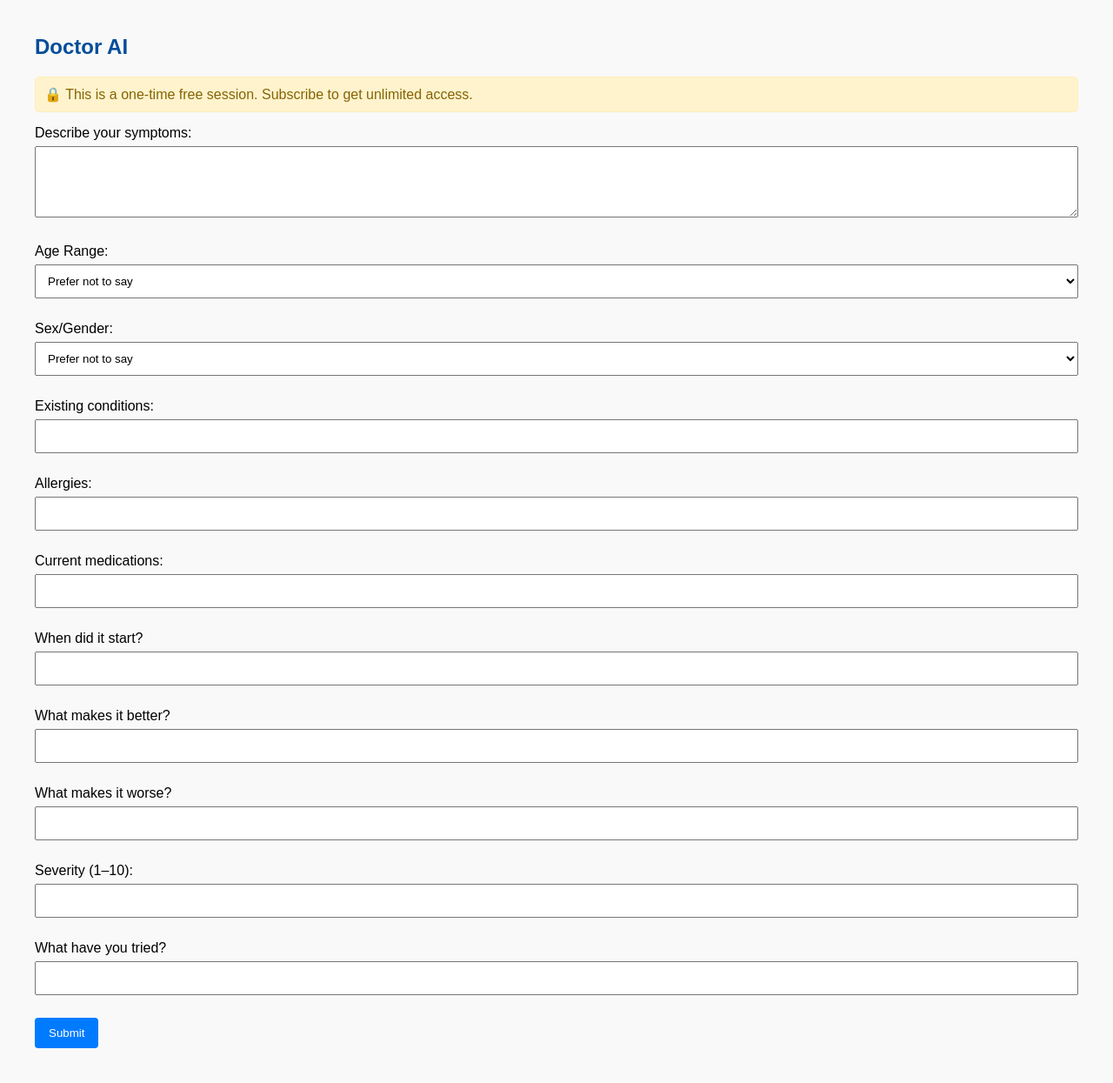
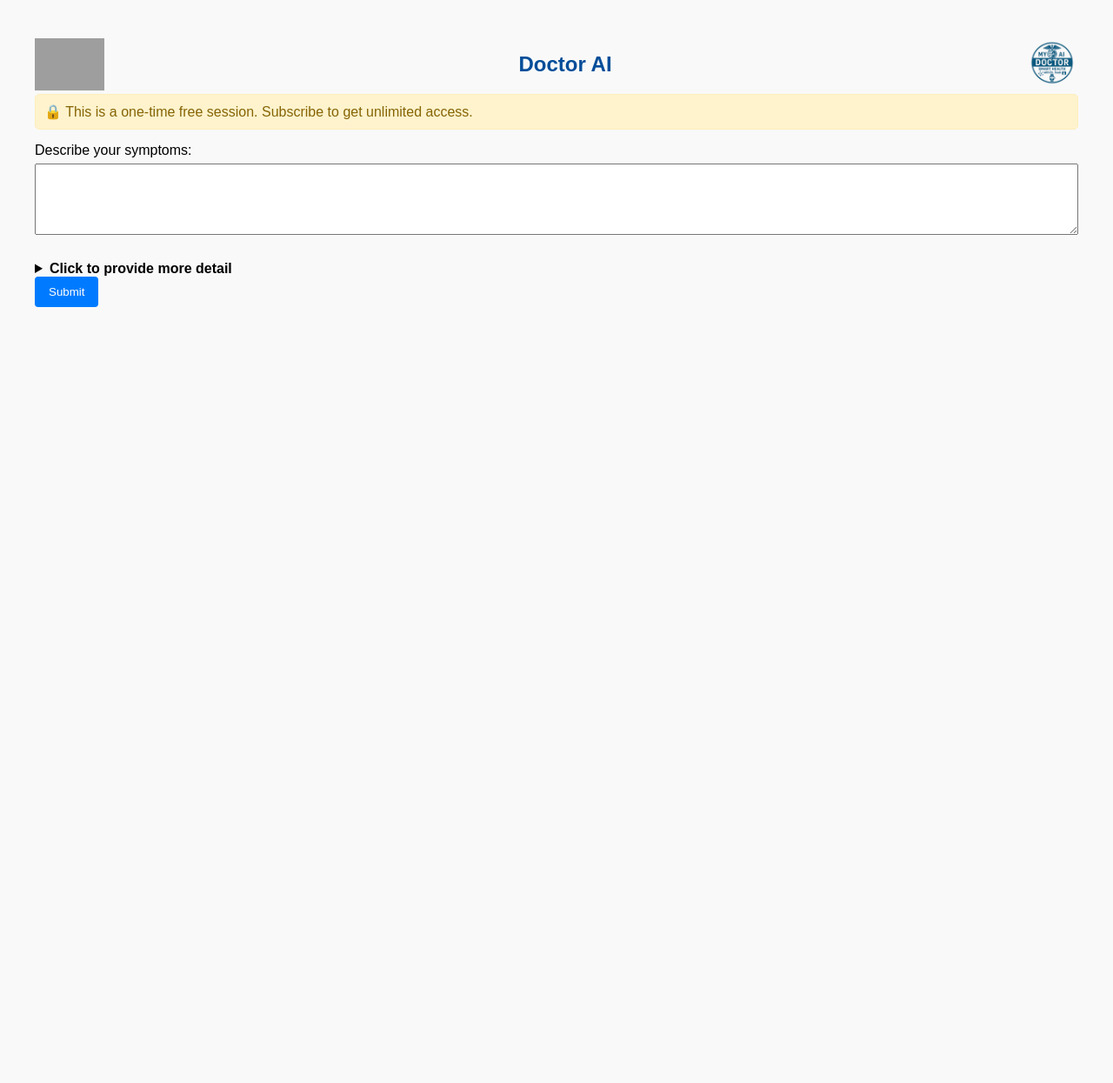
Before and after one commit to Asaabmd/doctor-ai, a Flask app: page / in a window 1280 px wide. Shown: the whole page at 87% size. After the commit the page ends 353 px from the top, so only its background shows below. Run offline with Flask 3, Linux system fonts and the light colour scheme; grey boxes are pictures that could not be loaded.

Commit message:
Update app and UI template

```diff
--- a/app.py
+++ b/app.py
@@ -42,25 +42,21 @@ def ask_chatgpt(symptoms: str, context: dict) -> str:
     )
     return response['choices'][0]['message']['content']
 
-
 @app.route("/", methods=["GET", "POST"])
 def index():
     if request.args.get("access") == "granted":
-        resp = make_response(render_template("index.html", response="", use_count=0))
-        resp.set_cookie("access_granted", "true", max_age=60 * 60 * 24 * 365)
-        resp.set_cookie("use_count", "0", max_age=60 * 60 * 24 * 30)
+        resp = make_response(render_template("index.html", response=""))
+        resp.set_cookie("access_granted", "true", max_age=60*60*24*365)
         return resp
 
     has_access = request.cookies.get("access_granted") == "true"
     use_count = int(request.cookies.get("use_count", 0))
-    locked_message = "🔒 This free version allows only one summary. Please subscribe for unlimited access."
 
-    # POST — new submission
+    if not has_access and use_count >= 1 and request.method == "POST":
+        return render_template("index.html", response="🔒 This free version allows only one summary. Please subscribe for unlimited access.")
+
+    output = ""
     if request.method == "POST":
-        form_use_count = int(request.form.get("use_count", 0))
-        if not has_access and (use_count >= 1 or form_use_count >= 1):
-            return render_template("index.html", response=locked_message, use_count=use_count)
-
         symptoms = request.form.get("symptoms", "")
         context = {
             "age_range": request.form.get("age_range", "skip"),
@@ -72,7 +68,7 @@ def index():
             "better": request.form.get("better", "unknown"),
             "worse": request.form.get("worse", "unknown"),
             "severity": request.form.get("severity", "unknown"),
-            "treatments": request.form.get("treatments", "unknown")
+            "treatments": request.form.get("treatments", "unknown"),
         }
 
         try:
@@ -80,18 +76,12 @@ def index():
         except Exception as e:
             output = f"⚠️ Error: {e}"
 
-        new_use_count = use_count + 1
-        resp = make_response(render_template("index.html", response=output, use_count=new_use_count))
         if not has_access:
-            resp.set_cookie("use_count", str(new_use_count), max_age=60 * 60 * 24 * 30)
-        return resp
+            resp = make_response(render_template("index.html", response=output))
+            resp.set_cookie("use_count", str(use_count + 1), max_age=60*60*24*30)
+            return resp
 
-    # First visit or after blocking
-    if not has_access and use_count >= 1:
-        return render_template("index.html", response=locked_message, use_count=use_count)
-
-    return render_template("index.html", response="", use_count=use_count)
-
+    return render_template("index.html", response=output)
 
 @app.route("/followup", methods=["POST"])
 def followup():
@@ -108,4 +98,4 @@ def followup():
         followup_response = reply['choices'][0]['message']['content']
     except Exception as e:
         followup_response = f"⚠️ Error: {e}"
-    return render_template("index.html", response=followup_response, use_count=request.cookies.get("use_count", 0))
+    return render_template("index.html", response=followup_response)
--- a/templates/index.html
+++ b/templates/index.html
@@ -11,8 +11,20 @@
       background-color: #f9f9f9;
     }
 
+    .top-header {
+      display: flex;
+      justify-content: space-between;
+      align-items: center;
+    }
+
+    .top-header img {
+      height: 60px;
+    }
+
     h2 {
       color: #004d99;
+      flex-grow: 1;
+      text-align: center;
     }
 
     .section {
@@ -61,25 +73,33 @@
       margin-top: 20px;
     }
 
+    details summary {
+      font-weight: bold;
+      margin-top: 10px;
+      cursor: pointer;
+    }
   </style>
 </head>
 <body>
 
+  <div class="top-header">
+    <img src="{{ url_for('static', filename='doctor.png') }}" alt="Doctor">
     <h2>Doctor AI</h2>
+    <img src="{{ url_for('static', filename='logo.png') }}" alt="Logo">
+  </div>
 
   <div class="notice">
     🔒 This is a one-time free session. Subscribe to get unlimited access.
   </div>
 
   <form method="POST">
-
-    <!-- Hidden field to track use count -->
-    <input type="hidden" name="use_count" value="{{ use_count }}">
-
     <div class="section">
       <label for="symptoms">Describe your symptoms:</label>
       <textarea name="symptoms" rows="4" required></textarea>
     </div>
+
+    <details>
+      <summary>Click to provide more detail</summary>
 
       <div class="section">
         <label for="age_range">Age Range:</label>
@@ -143,6 +163,8 @@
         <input type="text" name="treatments">
       </div>
 
+    </details>
+
     <button type="submit" class="submit-btn">Submit</button>
   </form>
 
```
Lines whose indentation alone changed are shown as unchanged.
